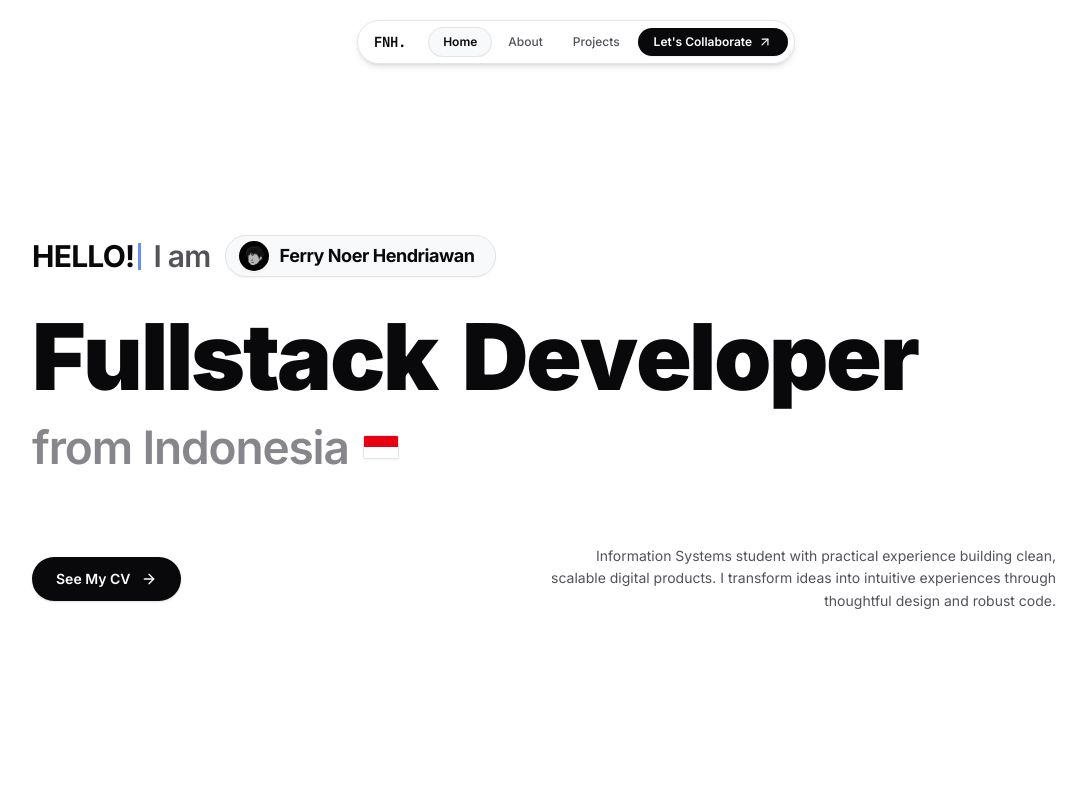
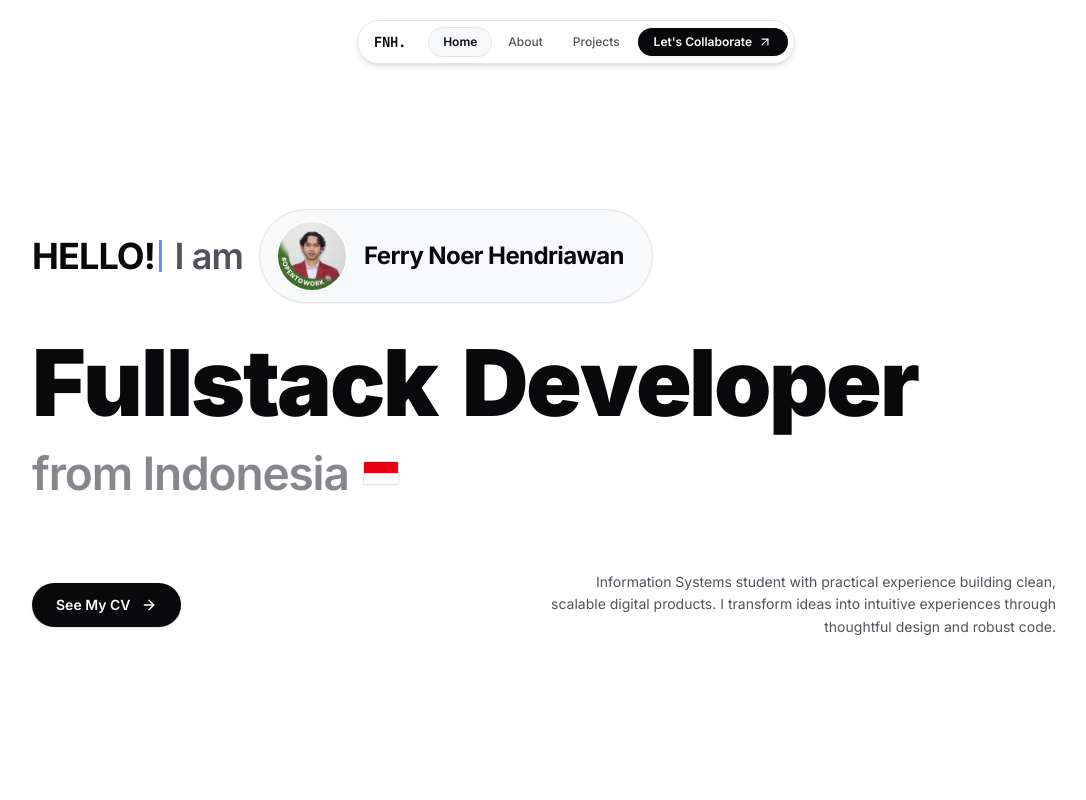
Before and after one commit to ryzecl/portfolio-web, a Next.js app: page / in a window 1280 px wide. Shown: the top 800 px of the page, without its empty margins (64-1150 px from the left). Built offline with nearby package versions, Linux system fonts and the light colour scheme.

Commit message:
Update hero avatar and scale up intro capsule styling
Update default avatar reference to hero-photo and adjust the size,
typography, and spacing of the hero intro capsule for a more prominent
editorial layout.

```diff
--- a/components/sections/hero-section.tsx
+++ b/components/sections/hero-section.tsx
@@ -53,7 +53,7 @@ export function HeroSection({ hero, identity }: HeroSectionProps) {
   }, [text, isDeleting, wordIndex, greetings]);
 
   const name = hero.name || identity.name;
-  const avatarSrc = hero.avatar || '/images/ferry.png';
+  const avatarSrc = hero.avatar || '/images/hero-photo.png';
   const intro = hero.intro || 'I am';
   const headline = hero.headline || 'Fullstack Developer';
 
@@ -124,12 +124,12 @@ export function HeroSection({ hero, identity }: HeroSectionProps) {
           {/* Eyebrow / Intro Row: Animating from TOP via GSAP */}
           <div
             ref={introRef}
-            className="inline-flex flex-wrap items-center gap-2.5 sm:gap-3.5 mb-5 sm:mb-7"
+            className="inline-flex flex-wrap items-center gap-3 sm:gap-4 mb-5 sm:mb-7"
           >
-            <div className="flex items-center text-lg sm:text-2xl md:text-3xl font-bold tracking-tight text-foreground">
+            <div className="flex items-center text-xl sm:text-3xl md:text-4xl font-bold tracking-tight text-foreground">
               <span className="min-w-[1ch] inline-block">{text}</span>
               <span
-                className="inline-block w-[2px] sm:w-[3px] h-[0.9em] bg-accent ml-1 align-middle animate-pulse"
+                className="inline-block w-[2.5px] sm:w-[3.5px] h-[0.9em] bg-accent ml-1 align-middle animate-pulse"
                 aria-hidden="true"
               />
               <span className="ml-2.5 sm:ml-3 font-semibold text-muted">
@@ -138,18 +138,18 @@ export function HeroSection({ hero, identity }: HeroSectionProps) {
             </div>
 
             {/* Name + Photo Capsule */}
-            <div className="inline-flex items-center gap-2 sm:gap-2.5 px-2.5 sm:px-3 py-1 rounded-full bg-surface-raised border border-border shadow-xs hover:border-foreground/30 transition-colors">
-              <div className="w-6 h-6 sm:w-8 sm:h-8 rounded-full overflow-hidden relative shrink-0 border border-background shadow-xs bg-surface-muted">
+            <div className="inline-flex items-center gap-3 sm:gap-4 px-3 sm:px-4 py-2 sm:py-2.5 rounded-full bg-surface-raised border border-border shadow-xs hover:border-foreground/30 transition-colors">
+              <div className="w-12 h-12 sm:w-16 sm:h-16 md:w-18 md:h-18 aspect-square rounded-full overflow-hidden relative shrink-0 border-2 border-background shadow-xs bg-surface-muted">
                 <Image
                   src={avatarSrc}
                   alt={name}
                   fill
-                  className="object-cover"
-                  sizes="(max-width: 640px) 24px, 32px"
+                  className="object-cover object-top"
+                  sizes="(max-width: 640px) 48px, (max-width: 768px) 64px, 72px"
                   priority
                 />
               </div>
-              <span className="font-bold text-foreground text-sm sm:text-base md:text-lg tracking-tight pr-1.5 sm:pr-2">
+              <span className="font-bold text-foreground text-base sm:text-xl md:text-2xl tracking-tight pr-2 sm:pr-3 whitespace-nowrap">
                 {name}
               </span>
             </div>
--- a/data/site.json
+++ b/data/site.json
@@ -12,7 +12,7 @@
     "greeting": "Hello! I'm Ferry.",
     "intro": "I am",
     "name": "Ferry Noer Hendriawan",
-    "avatar": "/images/ferry.png",
+    "avatar": "/images/hero-photo.png",
     "eyebrow": "INFORMATION SYSTEMS · SOFTWARE DEVELOPMENT",
     "headline": "Fullstack Developer",
     "locationText": "from Indonesia",
```
Also changed, not shown: public/images/hero-photo.jpg (added), public/images/hero-photo.png (added).
